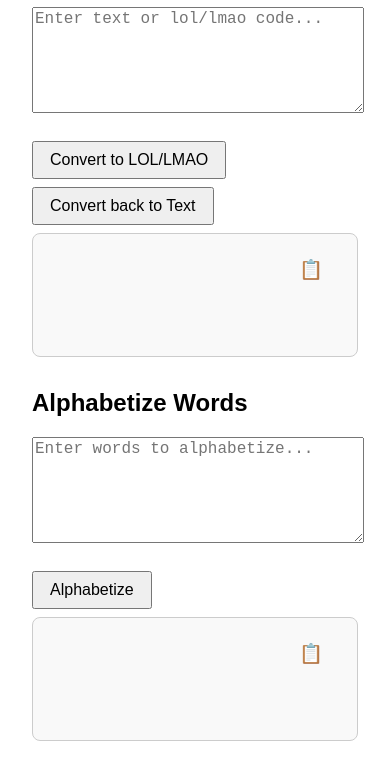
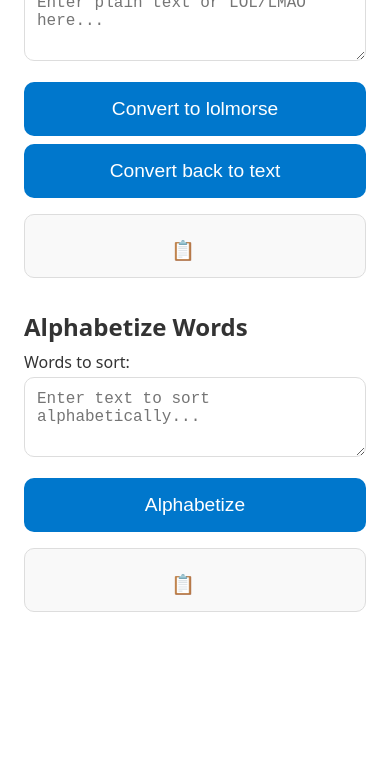
Before and after one commit to premgane/morse-lol, a plain HTML site: page index.html in a window 390 px wide. Shown: the part 142-915 px from the top of the page. After the commit the page ends 844 px from the top, so only its background shows below. Drawn offline with Linux system fonts and the light colour scheme.

Commit message:
UX updates: bigger tappable buttons

```diff
--- a/index.html
+++ b/index.html
@@ -1,69 +1,163 @@
 <!DOCTYPE html>
 <html lang="en">
 <head>
-  <meta charset="UTF-8">
-  <title>Morse LOL/LMAO + Word Sorter</title>
+  <meta charset="UTF-8" />
+  <meta name="viewport" content="width=device-width, initial-scale=1.0"/>
+  <title>lolmorse + word sorter</title>
   <style>
+    :root {
+      --primary: #0077cc;
+      --light-gray: #f9f9f9;
+      --border: #ddd;
+      --radius: 10px;
+    }
+
+    * {
+      box-sizing: border-box;
+    }
+
     body {
-      font-family: sans-serif;
-      padding: 2rem;
-      max-width: 700px;
-      margin: auto;
+      font-family: system-ui, sans-serif;
+      margin: 0;
+      padding: 1.5rem;
+      background: white;
+      color: #333;
+      max-width: 800px;
+      margin-inline: auto;
     }
+
+    h1, h2 {
+      font-size: 1.5rem;
+      margin-top: 2rem;
+      margin-bottom: 0.5rem;
+    }
+
     textarea {
       width: 100%;
       height: 100px;
       font-size: 1rem;
+      padding: 0.75rem;
+      border: 1px solid var(--border);
+      border-radius: var(--radius);
+      margin-top: 0.25rem;
+      margin-bottom: 1rem;
+      resize: vertical;
+    }
+
+    .button-row {
+      display: flex;
+      flex-wrap: wrap;
+      gap: 0.5rem;
       margin-bottom: 1rem;
     }
-    .output {
+
+    button {
+      background-color: var(--primary);
+      color: white;
+      border: none;
+      border-radius: var(--radius);
+      padding: 0.75rem 1.25rem;  /* bigger tap targets */
+      font-size: 1.1rem;         /* larger text */
+      cursor: pointer;
+      flex-shrink: 0;
+      min-width: 140px;
+    }
+
+    button:hover {
+      background-color: #005fa3;
+    }
+
+    .output-box {
+      position: relative;
+      background: var(--light-gray);
+      border: 1px solid var(--border);
+      border-radius: var(--radius);
+      padding: 1.5rem 1rem 1rem;  /* top padding increased to leave space for copy icon */
       margin-top: 0.5rem;
-      padding: 1rem;
-      background: #f9f9f9;
-      border: 1px solid #ccc;
-      border-radius: 8px;
-      white-space: pre-wrap;
-      position: relative;
+      min-height: 4rem;           /* enough to visually contain button */
+      overflow-wrap: anywhere;
     }
-    button {
-      margin-top: 0.5rem;
-      margin-right: 0.5rem;
-      padding: 0.5rem 1rem;
-      font-size: 1rem;
-    }
-    h2 {
-      margin-top: 2rem;
-    }
+
+
     .copy-button {
       position: absolute;
-      top: 8px;
-      right: 10px;
+      top: 0.5rem;
+      right: 0.75rem;
       background: none;
       border: none;
       font-size: 1.2rem;
       cursor: pointer;
+      color: #666;
     }
+
     .copy-button:hover {
-      color: #0077cc;
+      color: var(--primary);
+    }
+
+    .copy-status {
+      position: absolute;
+      top: 50%;
+      left: 50%;
+      transform: translate(-50%, -50%);
+      background: white;
+      border: 1px solid var(--primary);
+      border-radius: var(--radius);
+      padding: 0.3rem 0.75rem;
+      font-size: 0.9rem;
+      color: var(--primary);
+      display: none;
+      pointer-events: none;
+      z-index: 1;
+    }
+
+    @media (max-width: 600px) {
+      textarea {
+        font-size: 1rem;
+        height: 80px;
+      }
+
+      button {
+        flex: 1;
+        text-align: center;
+      }
+
+      button {
+        width: 100%;            /* full width on mobile */
+        font-size: 1.2rem;
+        padding: 1rem;
+      }
+
+      .button-row {
+        flex-direction: column;
+      }
     }
   </style>
 </head>
 <body>
-  <h1>LOL/LMAO Morse Translator</h1>
+  <h1>lolmorse translator</h1>
 
-  <textarea id="input" placeholder="Enter text or lol/lmao code..."></textarea><br>
-  <button onclick="toFunnyMorse()">Convert to LOL/LMAO</button>
-  <button onclick="fromFunnyMorse()">Convert back to Text</button>
-  <div class="output" id="outputBox">
+  <label for="input">Text or lolmorse:</label>
+  <textarea id="input" placeholder="Enter plain text or LOL/LMAO here..."></textarea>
+  <div class="button-row">
+    <button onclick="toFunnyMorse()">Convert to lolmorse</button>
+    <button onclick="fromFunnyMorse()">Convert back to text</button>
+  </div>
+  <div class="output-box" id="outputBox">
     <button class="copy-button" onclick="copyToClipboard(event, 'output')">📋</button>
+    <div class="copy-status" id="status-output">Copied!</div>
     <div id="output"></div>
   </div>
 
   <h2>Alphabetize Words</h2>
-  <textarea id="sortInput" placeholder="Enter words to alphabetize..."></textarea><br>
-  <button onclick="alphabetizeWords()">Alphabetize</button>
-  <div class="output" id="sortOutputBox">
+
+  <label for="sortInput">Words to sort:</label>
+  <textarea id="sortInput" placeholder="Enter text to sort alphabetically..."></textarea>
+  <div class="button-row">
+    <button onclick="alphabetizeWords()">Alphabetize</button>
+  </div>
+  <div class="output-box" id="sortOutputBox">
     <button class="copy-button" onclick="copyToClipboard(event, 'sortOutput')">📋</button>
+    <div class="copy-status" id="status-sortOutput">Copied!</div>
     <div id="sortOutput"></div>
   </div>
 
@@ -78,8 +172,7 @@
       'Y': '-.--', 'Z': '--..',
       '0': '-----', '1': '.----', '2': '..---', '3': '...--',
       '4': '....-', '5': '.....', '6': '-....', '7': '--...',
-      '8': '---..', '9': '----.',
-      ' ': '/'
+      '8': '---..', '9': '----.', ' ': '/'
     };
 
     const reverseMorseCodeMap = {};
@@ -103,43 +196,38 @@
 
     function fromFunnyMorse() {
       const input = document.getElementById('input').value.trim();
-
-      const morse = input
-        .replace(/lmao/g, '-')
-        .replace(/lol/g, '.');
+      const morse = input.replace(/lmao/g, '-').replace(/lol/g, '.');
 
       const words = morse.trim().split(' / ');
-      const decodedWords = words.map(word => {
-        return word.split(' ').map(code => reverseMorseCodeMap[code] || '').join('');
-      });
+      const decoded = words.map(word =>
+        word.split(' ').map(code => reverseMorseCodeMap[code] || '').join('')
+      );
 
-      const result = decodedWords.join(' ');
-      document.getElementById('output').textContent = result;
+      document.getElementById('output').textContent = decoded.join(' ');
     }
 
     function alphabetizeWords() {
       const text = document.getElementById('sortInput').value;
-      const words = text
-        .trim()
-        .split(/\s+/)
-        .filter(w => w.length > 0)
+      const words = text.trim().split(/\s+/).filter(Boolean)
         .sort((a, b) => a.toLowerCase().localeCompare(b.toLowerCase()));
 
       document.getElementById('sortOutput').textContent = words.join(' ');
     }
 
-    function copyToClipboard(event, elementId) {
-      const text = document.getElementById(elementId).textContent;
+    function copyToClipboard(event, targetId) {
+      const text = document.getElementById(targetId).textContent;
+      const statusId = 'status-' + targetId;
+      const statusBox = document.getElementById(statusId);
+
       navigator.clipboard.writeText(text).then(() => {
-        const btn = event.target;
-        const original = btn.textContent;
-        btn.textContent = '✅';
-        setTimeout(() => { btn.textContent = original; }, 1000);
+        statusBox.style.display = 'block';
+        setTimeout(() => {
+          statusBox.style.display = 'none';
+        }, 1200);
       }).catch(err => {
-        alert('Failed to copy: ' + err);
+        alert('Copy failed: ' + err);
       });
     }
-
   </script>
 </body>
 </html>
```
